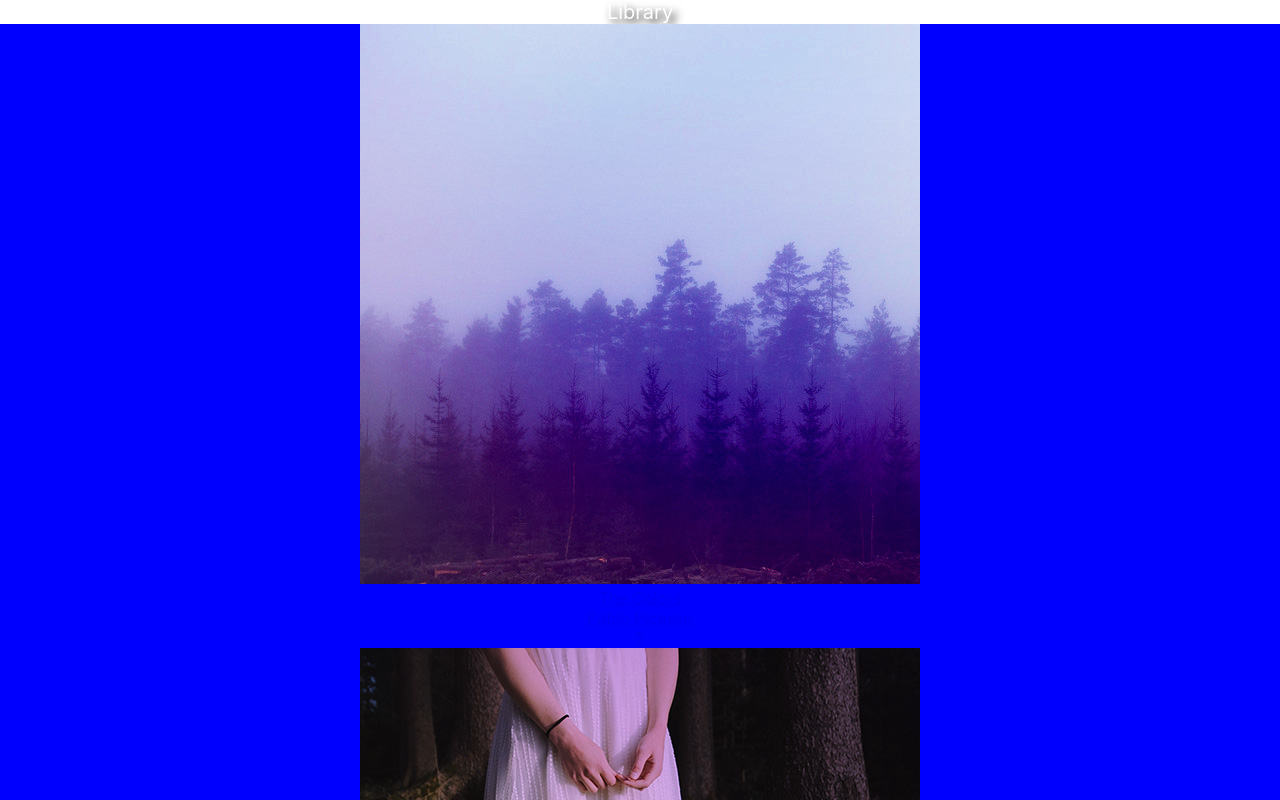
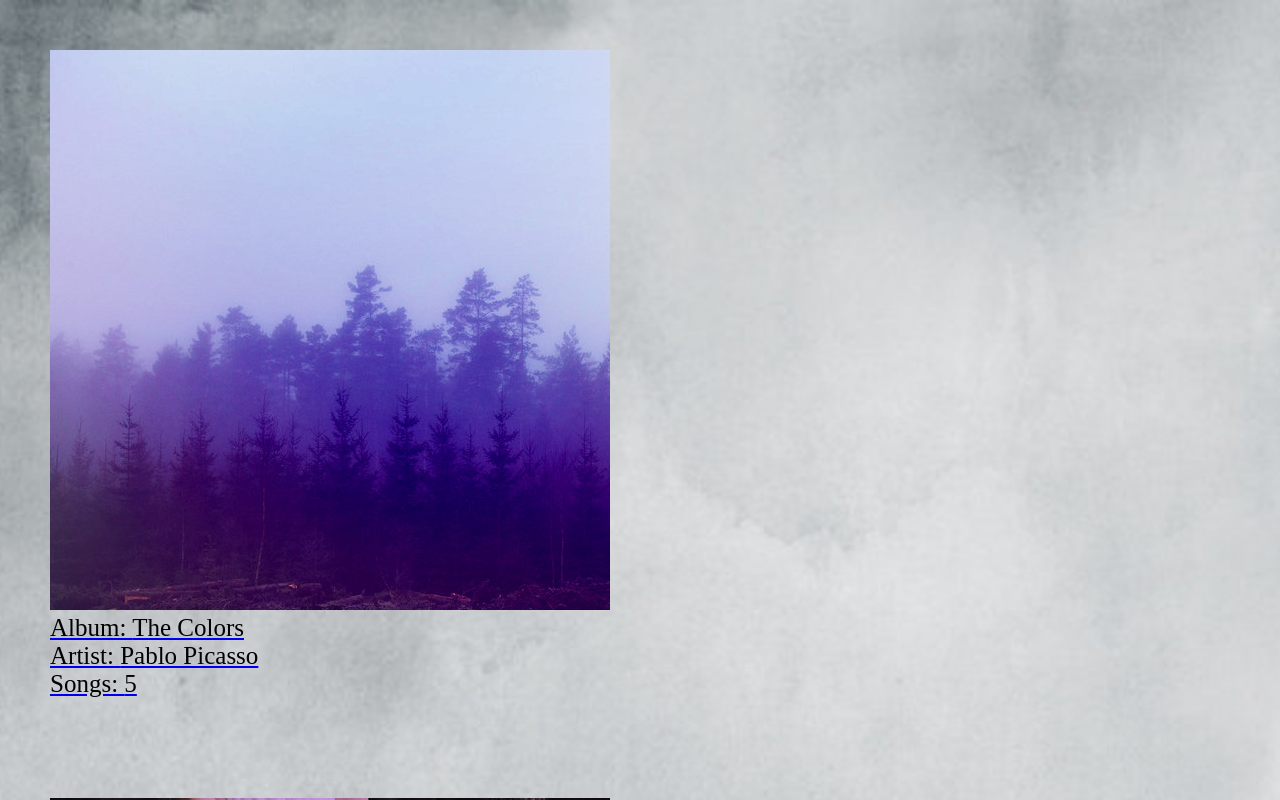
Before and after one commit to jlcote101/bloc-jams-react, a React (Create React App) app: page /library in a window 1280 px wide. Shown: the top 800 px of the page. Built offline with nearby package versions, Linux system fonts and the light colour scheme.

Commit message:
working on aligning the albums

```diff
--- a/src/App.css
+++ b/src/App.css
@@ -1,26 +1,3 @@
-.App {
-  text-align: center;
-
-
-}
-
-
-.library-link{
-  color: white;
-  font-size: 20px;
-  text-shadow: 4px 4px 8px black;
-  text-decoration: none;
-}
-
-
-.logo {
-  font-size: 90px;
-  color: white;
-  text-shadow: 4px 4px 10px black,
-               8px 8px 23px black,
-               18px 18px 33px black;
-  font-family: "Times New Roman", Times, serif;
-}
 
 
 
--- a/src/App.js
+++ b/src/App.js
@@ -11,8 +11,7 @@ class App extends Component {
     return (
       <div className="App">
         <main>
-          <Link className="library-link"to='/Library'>Library</Link>
-          <Route path='/homepage' component={Homepage}/>
+          <Route exact path='/' component={Homepage}/>
           <Route path="/library" component={Library}/>
           <Route path="/album/:slug" component={Album}/>
         </main>
--- a/src/Homepage.css
+++ b/src/Homepage.css
@@ -1,9 +1,37 @@
+.library-link{
+  color: white;
+  font-size: 40px;
+  text-shadow: -1px -1px 4px black,
+               1px -1px 4px black,
+               -1px 1px 4px black,
+               1px 1px 4px black;
+  text-decoration: none;
+  font-family: "Times New Roman", Times, serif;
+}
+
+
 .homepage{
-  background-image: url(./images/headphone-coffee.jpg);
+  text-align: center;
+  background-image: url(./images/headphone-couch.jpg);
   background-repeat: no-repeat;
   background-position: center;
+  -webkit-background-size: cover;
+  -moz-background-size: cover;
+  -o-background-size: cover;
   background-size: cover;
   height: 100vh;
   margin: 0;
-  padding: 0;
+  padding-top: 1px;
+
 }
+
+
+.logo {
+  font-size: 140px;
+
+  color: white;
+  text-shadow: 4px 4px 10px black,
+               8px 8px 23px black,
+               18px 18px 33px black;
+  font-family: "Times New Roman", Times, serif;
+}
--- a/src/Homepage.js
+++ b/src/Homepage.js
@@ -1,5 +1,9 @@
 import React, {Component} from 'react';
 import './Homepage.css';
+import Library from './components/Library';
+import { Route, Link } from 'react-router-dom';
+
+
 
 class Homepage extends Component {
   render (){
@@ -8,6 +12,10 @@ class Homepage extends Component {
         <header>
           <h1 className="logo" to='/Library'>Bloc Jams</h1>
         </header>
+        <main>
+          <Link className="library-link"to='/Library'>Library</Link>
+          <Route path="/library" component={Library}/>
+        </main>
       </div>
     )
   }
--- a/src/components/Library.css
+++ b/src/components/Library.css
@@ -1,3 +1,24 @@
 .library{
-  background-color: blue;
+  background-image: url(../images/ombre2.jpg);
+  -webkit-background-size: cover;
+  -moz-background-size: cover;
+  -o-background-size: cover;
+  background-size: cover;
+  background-position: center;
+  font-family: "Times New Roman", Times, serif;
 }
+
+.row{
+  display: flex;
+}
+
+.column{
+  flex: 33%;
+  padding: 50px;
+}
+
+.album-info{
+  font-size: 25px;
+  color: black;
+  text-decoration: none;
+}
--- a/src/components/Library.js
+++ b/src/components/Library.js
@@ -12,18 +12,24 @@ class Library extends Component {
 
   render() {
     return(
-      <section className='library'>
+      <div className="library">
+        <section className='library-content'>
           {
             this.state.albums.map( (album, index) =>
               <Link to={`/album/${album.slug}`} key={index}>
+                <div className="row">
+                  <div className="column">
                     <img src={album.albumCover} alt={album.title} />
-              <div>{album.title}</div>
-              <div>{album.artist}</div>
-              <div>{album.songs.length}</div>
+                    <div className="album-info">Album: {album.title}</div>
+                    <div className="album-info">Artist: {album.artist}</div>
+                    <div className="album-info">Songs: {album.songs.length}</div>
+                  </div>
+                </div>
               </Link>
             )
           }
         </section>
+      </div>
     );
   }
 }
```
Also changed, not shown: src/images/ombre.jpg (added), src/images/ombre2.jpg (added). Lines whose indentation alone changed are shown as unchanged.
